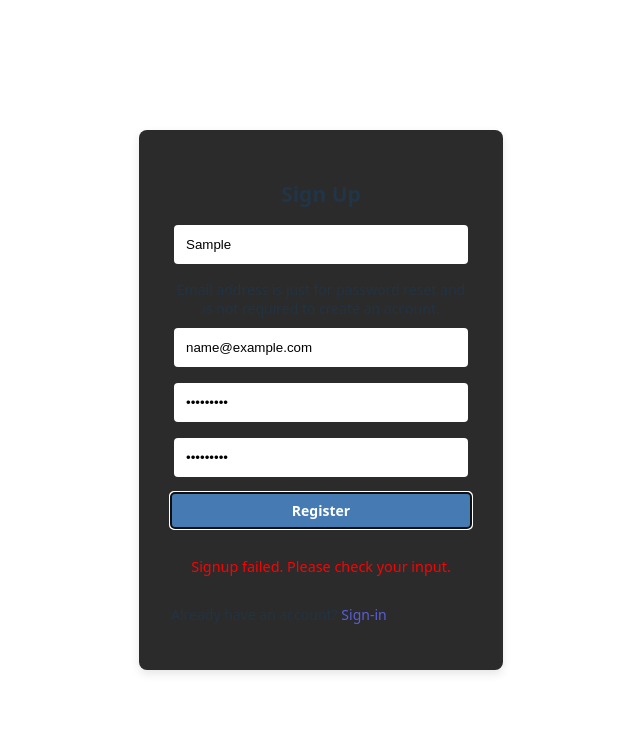
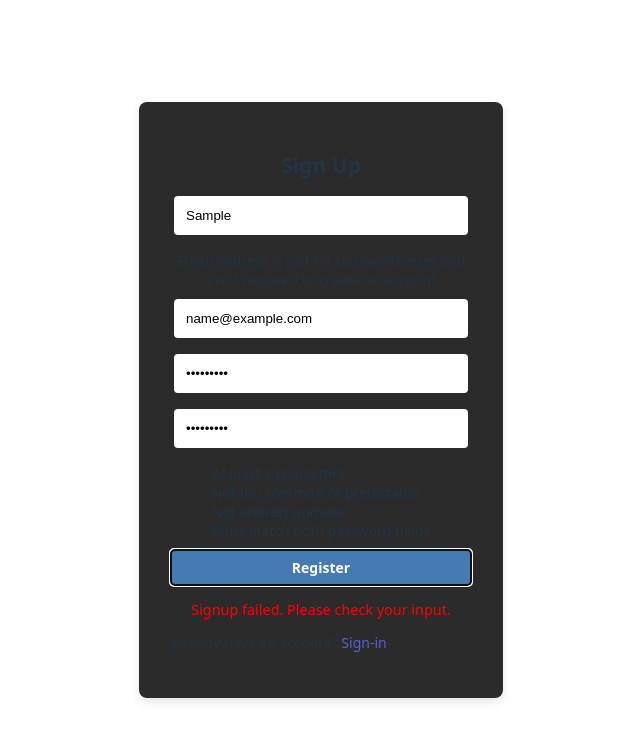
Before and after one commit to SemMTM/sems-financial-tracker, a React (Vite) app: page /signup in a window 1280 px wide. Both pictures are taken after typing "Sample", "name@example.com", "Sample123", "Sample123" into the empty fields and a click on the button "Register". Shown: the top 740 px of the page, without its empty margins (319-959 px from the left). Built offline with nearby package versions, Linux system fonts and the light colour scheme; no server answers.

Commit message:
FEAT: add password validation errors to sign up page

```diff
--- a/src/pages/auth/SignUpForm.jsx
+++ b/src/pages/auth/SignUpForm.jsx
@@ -1,7 +1,8 @@
 import { useState } from 'react'
 import api from '../../api/axiosDefaults'
 import styles from '../../styles/SignInForm.module.css'
-import { Link } from 'react-router-dom'
+import { Link, useNavigate } from 'react-router-dom'
+import { useAuth } from '../../context/AuthContext'
 
 export default function SignUpForm() {
   // Store form inputs
@@ -9,12 +10,18 @@ export default function SignUpForm() {
   const [password1, setPassword1] = useState('')
   const [password2, setPassword2] = useState('')
   const [email, setEmail] = useState('')
-  const [error, setError] = useState('')
+  const [backendErrors, setBackendErrors] = useState([])
   const [success, setSuccess] = useState(false)
+
+  const navigate = useNavigate()
+  const { login } = useAuth()
 
   // Handle form submission
   const handleSubmit = async (e) => {
     e.preventDefault()
+
+    setBackendErrors([])
+    setSuccess(false)
 
     // Basic client-side check
     if (password1 !== password2) {
@@ -31,13 +38,24 @@ export default function SignUpForm() {
         password2,
       })
 
-      // Handle successful signup (auto-login or show message)
-      console.log('User created:', response.data)
       setSuccess(true)
-      setError('')
+      setBackendErrors([])
+
+      await login(username, password1)
+      navigate('/')
+
     } catch (err) {
-      console.error('Signup error:', err.response?.data)
-      setError('Signup failed. Please check your input.')
+      const data = err.response?.data || {}
+      const collectedErrors = []
+
+      if (data.username) collectedErrors.push(...data.username)
+      if (data.email) collectedErrors.push(...data.email)
+      if (data.password1) collectedErrors.push(...data.password1)
+      if (data.password2) collectedErrors.push(...data.password2)
+      if (data.non_field_errors) collectedErrors.push(...data.non_field_errors)
+
+      setBackendErrors(collectedErrors.length ? collectedErrors : ['Signup failed. Please check your input.'])
+      setSuccess(false)
     }
   }
 
@@ -83,9 +101,28 @@ export default function SignUpForm() {
             required
           />
 
+          <div className="form-input-con">
+            {/* Password Rules */}
+            <ul>
+              <li>At least 8 characters</li>
+              <li>Not too common or predictable</li>
+              <li>Not entirely numeric</li>
+              <li>Must match both password fields</li>
+            </ul>
+          </div>
+
           <button type="submit">Register</button>
 
-          {error && <p className="error">{error}</p>}
+          {/* Backend Validation Errors */}
+          {backendErrors.length > 0 && (
+            <div className="error">
+              <ul>
+                {backendErrors.map((msg, index) => (
+                  <li key={index}>{msg}</li>
+                ))}
+              </ul>
+            </div>
+          )}
           {success && <p className="success">Account created! You can now sign in.</p>}
 
           <p className={styles.altlink}>Already have an account?
```
